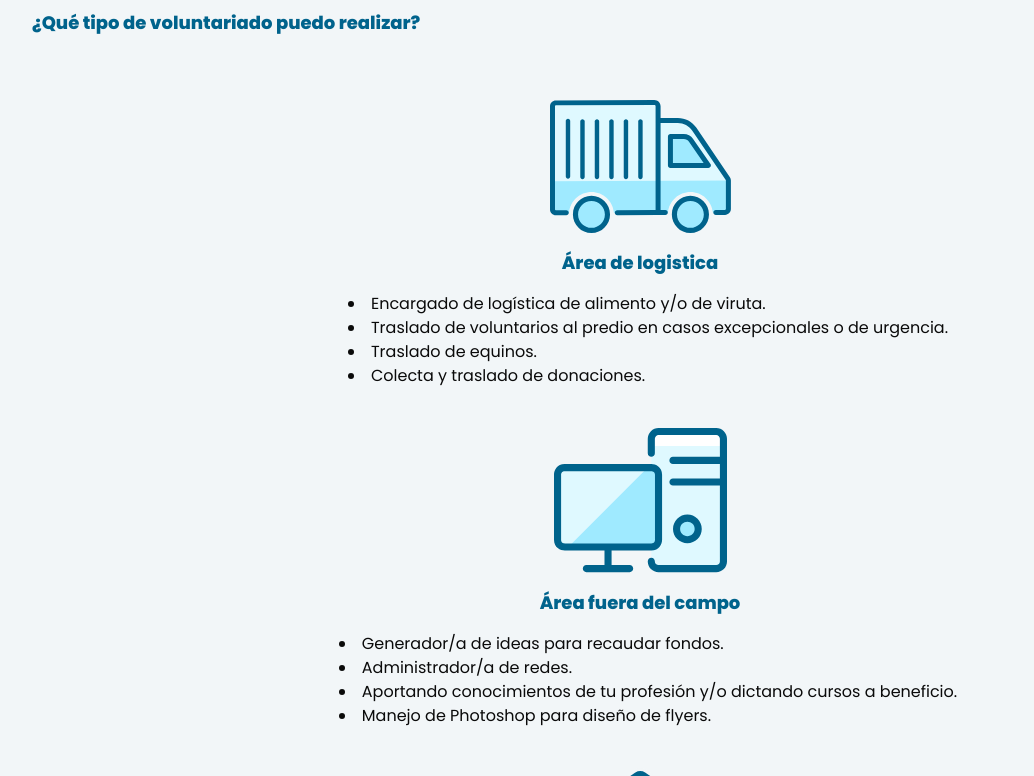
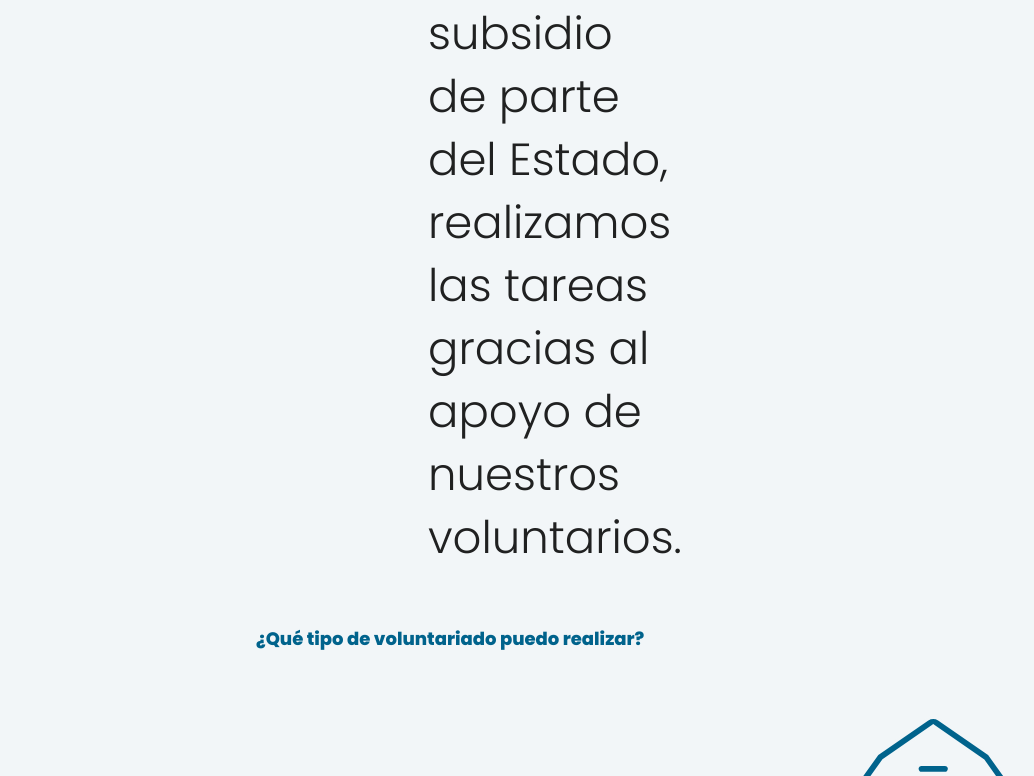
Before and after one commit to inkua/caballosenlibertad, a Next.js app: page /voluntariado in a window 1280 px wide. Shown: the part 1224-2000 px from the top of the page, without its empty margins (0-1034 px from the left). Built offline with nearby package versions, Linux system fonts and the light colour scheme.

Commit message:
Enhance responsive design for Voluntariado page layout

```diff
--- a/src/app/(main)/voluntariado/page.jsx
+++ b/src/app/(main)/voluntariado/page.jsx
@@ -164,7 +164,7 @@ function Voluntariado() {
   ];
 
   return (
-    <div className=" m-mobile p-mobile maxWidth-content pt-[70px] lg:pt-[90px]  ">
+    <div className=" m-mobile p-mobile md:m-tablet md:p-tablet lg:m-desktop lg:p-desktop maxWidth-content pt-[70px] lg:pt-[90px]  ">
       <TitleSection
         titleTextContent="Convertite en voluntario"
         spanTextContent="Sumate a nuestro equipo. Dado que no contamos con ningún subsidio de parte del Estado, realizamos las tareas gracias al apoyo de nuestros voluntarios."
@@ -173,7 +173,7 @@ function Voluntariado() {
         <h1 className="text-[18px] font-extrabold text-primary ">
           ¿Qué tipo de voluntariado puedo realizar?{" "}
         </h1>
-        <div className=" flex flex-col  gap-10 my-16 ">
+        <div className=" flex flex-col md:flex-row  gap-10 my-16 ">
           {items.map((item, index) => (
             <div
               className="flex flex-col items-center justify-center gap-4 "
@@ -184,7 +184,7 @@ function Voluntariado() {
               </h3>
               <ul className="list-disc list-inside ">
                 {item.listItems.map((listItem, index) => (
-                  <li className="pl-4" key={index}>
+                  <li key={index} className="">
                     {listItem}
                   </li>
                 ))}
```
